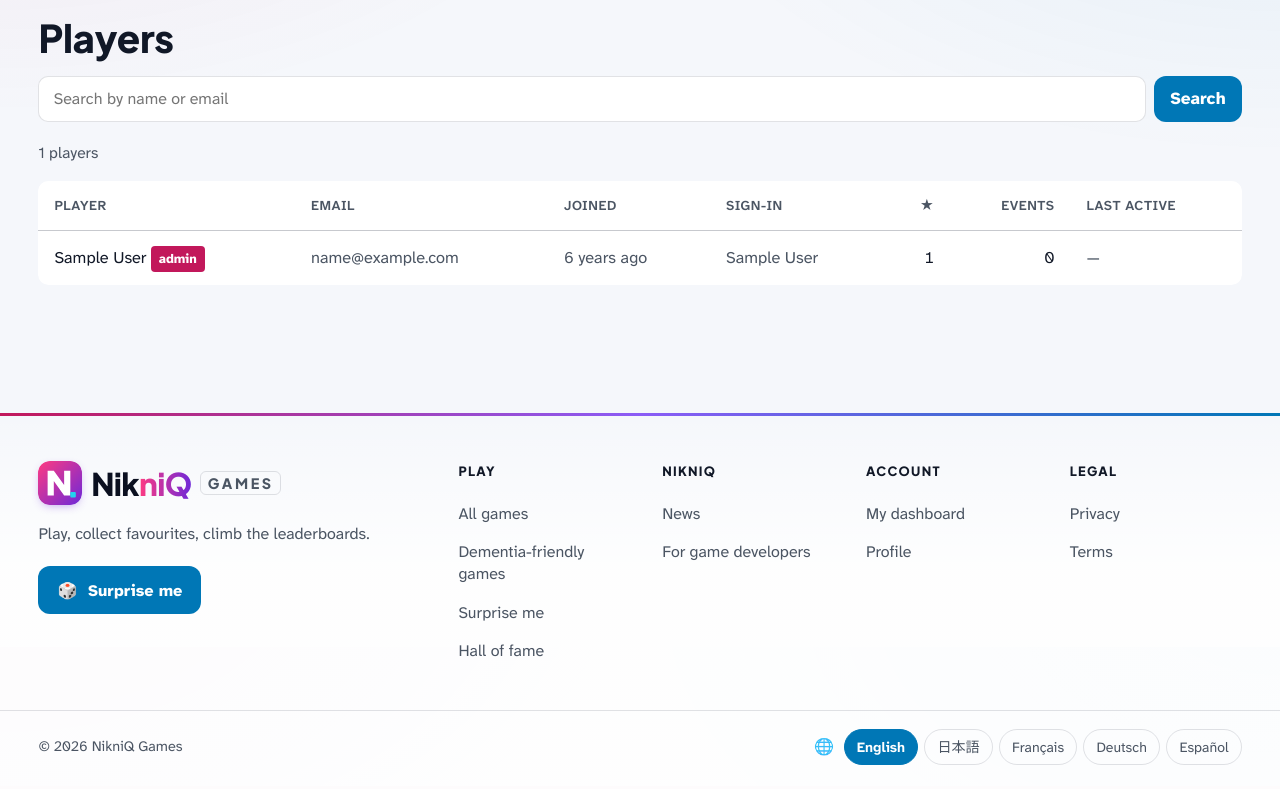
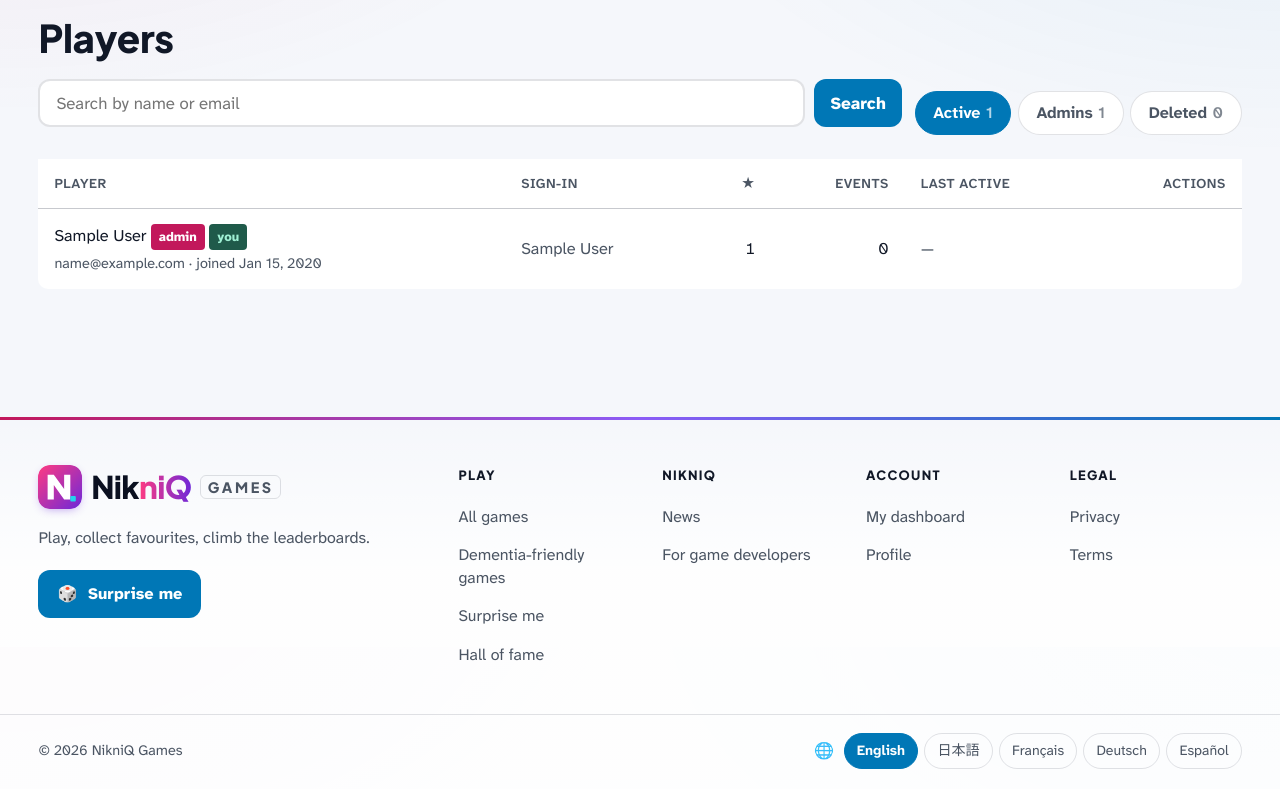
Before and after one commit to nikniq/nq-website, a Laravel app: page /auth/admin/players in a window 1280 px wide. Shown: the part 153-942 px from the top of the page. Before the commit the page ends 918 px from the top, so only its background shows below. Run offline with Laravel 12, Linux system fonts and the light colour scheme; a user stored in the database is signed in; data comes from the database, SQL or seed files in the repository; tables that the repository leaves empty hold one stand-in row (values such as "Sample post").

Commit message:
Admin user management: suspend (soft delete) with reason, restore, permanent delete, make/remove admin
Suspended accounts lose sessions and game tokens, can't log in, sign up or use
Google with that email, and drop out of leaderboards, hall of fame and reports.
Self-service account deletion stays a hard delete. Guards: not yourself, not
the last admin; permanent delete needs the email typed.

Co-Authored-By: Claude Opus 5.5 <noreply@anthropic.com>

```diff
--- a/app/Http/Controllers/Admin/PlayerController.php
+++ b/app/Http/Controllers/Admin/PlayerController.php
@@ -5,6 +5,7 @@ namespace App\Http\Controllers\Admin;
 use App\Http\Controllers\Controller;
 use App\Models\GameEvent;
 use App\Models\User;
+use Illuminate\Http\RedirectResponse;
 use Illuminate\Http\Request;
 use Illuminate\View\View;
 
@@ -13,8 +14,11 @@ class PlayerController extends Controller
     public function index(Request $request): View
     {
         $q = trim((string) $request->query('q', ''));
+        $show = in_array($request->query('show'), ['deleted', 'admins'], true) ? $request->query('show') : 'active';
 
         $players = User::query()
+            ->when($show === 'deleted', fn ($query) => $query->onlyTrashed())
+            ->when($show === 'admins', fn ($query) => $query->where('is_admin', true))
             ->withCount(['favouriteGames', 'gameEvents'])
             ->withMax('gameEvents', 'occurred_at')
             ->when($q !== '', fn ($query) => $query->where(fn ($w) => $w->where('name', 'like', "%{$q}%")->orWhere('email', 'like', "%{$q}%")))
@@ -22,7 +26,71 @@ class PlayerController extends Controller
             ->paginate(50)
             ->withQueryString();
 
-        return view('admin.players.index', ['players' => $players, 'q' => $q]);
+        return view('admin.players.index', [
+            'players' => $players, 'q' => $q, 'show' => $show,
+            'counts' => ['active' => User::count(), 'admins' => User::where('is_admin', true)->count(), 'deleted' => User::onlyTrashed()->count()],
+        ]);
+    }
+
+    /** Soft delete: suspend the account (restorable). */
+    public function destroy(Request $request, int $id): RedirectResponse
+    {
+        $user = User::findOrFail($id);
+        if ($error = $this->guard($request, $user)) {
+            return back()->with('error', $error);
+        }
+        $user->suspend($request->input('reason'));
+
+        return back()->with('status', "{$user->email} was suspended. Restore it from Deleted, or delete it permanently there.");
+    }
+
+    public function restore(int $id): RedirectResponse
+    {
+        $user = User::onlyTrashed()->findOrFail($id);
+        $user->restore();
+        $user->forceFill(['deleted_reason' => null])->saveQuietly();
+
+        return back()->with('status', "{$user->email} was restored. Revoked game sign-ins stay revoked; the player signs in again.");
+    }
+
+    /** Hard delete: remove the user and, through the foreign keys, all of their data. */
+    public function purge(Request $request, int $id): RedirectResponse
+    {
+        $user = User::withTrashed()->findOrFail($id);
+        if ($error = $this->guard($request, $user)) {
+            return back()->with('error', $error);
+        }
+        if (strtolower(trim((string) $request->input('confirm_email'))) !== strtolower($user->email)) {
+            return back()->with('error', "Type {$user->email} exactly to delete it permanently.");
+        }
+        $email = $user->email;
+        $user->forceDelete();
+
+        return redirect()->route('admin.players.index', ['show' => $request->query('show')])->with('status', "{$email} and all of its data were permanently deleted.");
+    }
+
+    public function toggleAdmin(Request $request, int $id): RedirectResponse
+    {
+        $user = User::findOrFail($id);
+        if ($user->is_admin && $error = $this->guard($request, $user)) {
+            return back()->with('error', $error);
+        }
+        $user->forceFill(['is_admin' => ! $user->is_admin])->save();
+
+        return back()->with('status', $user->is_admin ? "{$user->email} is now an admin." : "{$user->email} is no longer an admin.");
+    }
+
+    /** Never act on yourself, and never remove the last admin. */
+    private function guard(Request $request, User $user): ?string
+    {
+        if ($user->is($request->user())) {
+            return 'You cannot do that to your own account. Use Profile, or ask another admin.';
+        }
+        if ($user->is_admin && ! $user->trashed() && User::where('is_admin', true)->count() <= 1) {
+            return 'That is the only admin. Make another account an admin first.';
+        }
+
+        return null;
     }
 
     public function activity(): View
--- a/app/Http/Controllers/Auth/LoginController.php
+++ b/app/Http/Controllers/Auth/LoginController.php
@@ -23,6 +23,10 @@ class LoginController extends Controller
             'email' => ['required', 'email'],
             'password' => ['required', 'string'],
         ]);
+
+        if (User::isSuspendedEmail($credentials['email'])) {
+            throw ValidationException::withMessages(['email' => __('This account has been suspended. Contact us if you think this is a mistake.')]);
+        }
 
         $existing = User::where('email', $credentials['email'])->first();
         if ($existing && ! $existing->hasPassword()) {
--- a/app/Http/Controllers/Auth/RegisterController.php
+++ b/app/Http/Controllers/Auth/RegisterController.php
@@ -36,6 +36,10 @@ class RegisterController extends Controller
     {
         $data = $request->validate(['email' => ['required', 'email', 'max:255']]);
         $email = strtolower(trim($data['email']));
+
+        if (User::isSuspendedEmail($email)) {
+            return back()->withInput()->withErrors(['email' => __('This account has been suspended. Contact us if you think this is a mistake.')]);
+        }
 
         $user = User::where('email', $email)->first();
 
--- a/app/Http/Controllers/Auth/SocialLoginController.php
+++ b/app/Http/Controllers/Auth/SocialLoginController.php
@@ -47,6 +47,10 @@ class SocialLoginController extends Controller
 
         if (Auth::check()) {
             return $this->link($request, $provider, $socialUser);
+        }
+
+        if (User::isSuspendedEmail($email) || User::onlyTrashed()->where('provider_name', $provider)->where('provider_id', $socialUser->getId())->exists()) {
+            return $this->fail(__('This account has been suspended. Contact us if you think this is a mistake.'));
         }
 
         $user = User::where('provider_name', $provider)->where('provider_id', $socialUser->getId())->first();
--- a/app/Http/Controllers/HallOfFameController.php
+++ b/app/Http/Controllers/HallOfFameController.php
@@ -24,6 +24,7 @@ class HallOfFameController extends Controller
             ->join('games', 'games.id', '=', 'player_game_stats.game_id')
             ->where('games.is_enabled', true)
             ->whereNotNull('best_score')
+            ->whereHas('user')
             ->when($since, fn ($q) => $q->where('last_played_at', '>=', $since))
             ->get(['player_game_stats.*']);
 
--- a/app/Http/Controllers/ProfileController.php
+++ b/app/Http/Controllers/ProfileController.php
@@ -91,7 +91,7 @@ class ProfileController extends Controller
         ]);
 
         Auth::logout();
-        $user->delete();
+        $user->forceDelete(); // the player asked for their data to go: no soft delete
         $request->session()->invalidate();
         $request->session()->regenerateToken();
 
--- a/app/Models/User.php
+++ b/app/Models/User.php
@@ -7,12 +7,13 @@ use Illuminate\Database\Eloquent\Factories\HasFactory;
 use Illuminate\Database\Eloquent\Relations\BelongsToMany;
 use Illuminate\Database\Eloquent\Relations\HasMany;
 use Illuminate\Foundation\Auth\User as Authenticatable;
+use Illuminate\Database\Eloquent\SoftDeletes;
 use Illuminate\Notifications\Notifiable;
 
 class User extends Authenticatable
 {
     /** @use HasFactory<UserFactory> */
-    use HasFactory, Notifiable;
+    use HasFactory, Notifiable, SoftDeletes;
 
     protected $fillable = ['name', 'email', 'password', 'avatar', 'provider_name', 'provider_id', 'email_verified_at', 'is_public'];
 
@@ -48,6 +49,25 @@ class User extends Authenticatable
         return $this->hasMany(PlayerToken::class);
     }
 
+    /** Suspended (soft-deleted) accounts can't sign up, log in or use Google with this email. */
+    public static function isSuspendedEmail(?string $email): bool
+    {
+        return $email !== null && $email !== '' && static::onlyTrashed()->where('email', strtolower(trim($email)))->exists();
+    }
+
+    /** Soft delete: hide the account, end its sessions and revoke its game tokens. Restorable. */
+    public function suspend(?string $reason = null): void
+    {
+        $this->forceFill(['deleted_reason' => $reason ? mb_substr($reason, 0, 255) : null])->saveQuietly();
+        $this->playerTokens()->whereNull('revoked_at')->update(['revoked_at' => now()]);
+        if (config('session.driver') === 'database') {
+            \Illuminate\Support\Facades\DB::table(config('session.table', 'sessions'))->where('user_id', $this->id)->delete();
+        }
+        $this->setRememberToken(null);
+        $this->saveQuietly();
+        $this->delete();
+    }
+
     public function hasPassword(): bool
     {
         return ! empty($this->password);
--- a/app/Services/GameStatsService.php
+++ b/app/Services/GameStatsService.php
@@ -84,6 +84,7 @@ class GameStatsService
         $limit = max(1, min($limit, (int) config('portal.leaderboard_max', 100)));
 
         return PlayerGameStat::with('user:id,name,avatar')
+            ->whereHas('user') // skips suspended players
             ->where('game_id', $game->id)
             ->whereNotNull('best_score')
             ->orderByDesc('best_score')
--- a/app/Services/ReportService.php
+++ b/app/Services/ReportService.php
@@ -121,7 +121,7 @@ class ReportService
         ['from' => $from, 'to' => $to] = $this->window($days);
 
         return DB::table('game_events')
-            ->join('users', 'users.id', '=', 'game_events.user_id')
+            ->join('users', 'users.id', '=', 'game_events.user_id')->whereNull('users.deleted_at')
             ->whereBetween('occurred_at', [$from, $to])
             ->groupBy('users.id', 'users.name')
             ->select('users.id', 'users.name')
--- a/lang/de.json
+++ b/lang/de.json
@@ -335,5 +335,6 @@
     "{1} Player|[0,*] Players": "{1} Spieler|[0,*] Spieler",
     "Opens :host.": "Öffnet :host.",
     "Welcome back": "Willkommen zurück",
-    "Log in to see your favourites and scores.": "Melde dich an, um deine Favoriten und Punktestände zu sehen."
+    "Log in to see your favourites and scores.": "Melde dich an, um deine Favoriten und Punktestände zu sehen.",
+    "This account has been suspended. Contact us if you think this is a mistake.": "Dieses Konto wurde gesperrt. Kontaktiere uns, wenn du das für einen Fehler hältst."
 }
--- a/lang/es.json
+++ b/lang/es.json
@@ -335,5 +335,6 @@
     "{1} Player|[0,*] Players": "{1} Jugador|[0,*] Jugadores",
     "Opens :host.": "Abre :host.",
     "Welcome back": "Hola de nuevo",
-    "Log in to see your favourites and scores.": "Inicia sesión para ver tus favoritos y puntuaciones."
+    "Log in to see your favourites and scores.": "Inicia sesión para ver tus favoritos y puntuaciones.",
+    "This account has been suspended. Contact us if you think this is a mistake.": "Esta cuenta ha sido suspendida. Contáctanos si crees que es un error."
 }
--- a/lang/fr.json
+++ b/lang/fr.json
@@ -335,5 +335,6 @@
     "{1} Player|[0,*] Players": "{1} Joueur|[0,*] Joueurs",
     "Opens :host.": "Ouvre :host.",
     "Welcome back": "Bon retour",
-    "Log in to see your favourites and scores.": "Connectez-vous pour retrouver vos favoris et vos scores."
+    "Log in to see your favourites and scores.": "Connectez-vous pour retrouver vos favoris et vos scores.",
+    "This account has been suspended. Contact us if you think this is a mistake.": "Ce compte a été suspendu. Contactez-nous si vous pensez qu’il s’agit d’une erreur."
 }
--- a/lang/ja.json
+++ b/lang/ja.json
@@ -335,5 +335,6 @@
     "{1} Player|[0,*] Players": "{1} プレイヤー|[0,*] プレイヤー",
     "Opens :host.": ":host を開きます。",
     "Welcome back": "おかえりなさい",
-    "Log in to see your favourites and scores.": "ログインしてお気に入りとスコアを確認しましょう。"
+    "Log in to see your favourites and scores.": "ログインしてお気に入りとスコアを確認しましょう。",
+    "This account has been suspended. Contact us if you think this is a mistake.": "このアカウントは停止されています。誤りだと思われる場合はお問い合わせください。"
 }
--- a/public_html/css/site.css
+++ b/public_html/css/site.css
@@ -576,3 +576,19 @@ dl.kv dt { font-weight:700; color:var(--muted); }
 dl.kv dd { margin:0; word-break:break-all; }
 @media (max-width:640px) { dl.kv { grid-template-columns:1fr; } dl.kv dt { margin-top:.4rem; } }
 body.is-admin main .panel { max-width:920px; box-sizing:border-box; }
+/* Admin players */
+.admin-players .sub-line { font-size:.9rem; margin-top:.15rem; }
+.admin-players .actions-h { text-align:right; }
+.row-menu { position:relative; display:inline-block; text-align:left; }
+.row-menu > summary { list-style:none; cursor:pointer; }
+.row-menu > summary::-webkit-details-marker { display:none; }
+.row-menu-panel { position:absolute; right:0; top:calc(100% + .4rem); z-index:5; width:min(340px, 86vw); background:var(--panel); border:1px solid var(--line); border-radius:14px; box-shadow:0 18px 40px -12px rgba(15,23,42,.35); padding:.9rem; display:flex; flex-direction:column; gap:.75rem; white-space:normal; }
+.row-menu-panel form { margin:0; }
+.row-menu-panel .btn { width:100%; justify-content:center; }
+.stack-sm { display:flex; flex-direction:column; gap:.45rem; }
+.stack-sm label { display:flex; flex-direction:column; gap:.3rem; font-size:.92rem; font-weight:600; }
+.stack-sm input[type=text] { padding:.5rem .7rem; border-radius:8px; border:2px solid var(--line); background:var(--input); color:var(--input-text); font:inherit; font-size:.95rem; }
+.stack-sm small { font-size:.85rem; }
+.danger-box { border-top:1px solid var(--line); padding-top:.75rem; }
+.btn.warn { background:#b54708; color:#fff; border-color:#b54708; }
+.table-scroll:has(.admin-players), table.admin-players { overflow:visible; }
--- a/resources/views/admin/players/index.blade.php
+++ b/resources/views/admin/players/index.blade.php
@@ -3,25 +3,76 @@
 @section('content')
     @include('admin._nav')
     <h1>Players</h1>
-    <form class="search" method="get">
-        <input type="search" name="q" value="{{ $q }}" placeholder="Search by name or email" aria-label="Search players">
-        <button class="btn" type="submit">Search</button>
-    </form>
-    <p class="muted">{{ number_format($players->total()) }} players</p>
-    <div class="table-scroll"><table>
-        <thead><tr><th>Player</th><th>Email</th><th>Joined</th><th>Sign-in</th><th class="num">★</th><th class="num">Events</th><th>Last active</th></tr></thead>
+
+    <div class="admin-toolbar">
+        <form class="search" method="get" style="flex:1 1 320px;display:flex;gap:.6rem">
+            <input type="hidden" name="show" value="{{ $show }}">
+            <input type="search" name="q" value="{{ $q }}" placeholder="Search by name or email" aria-label="Search players" style="flex:1">
+            <button class="btn" type="submit">Search</button>
+        </form>
+        <nav class="chips" aria-label="Show">
+            @foreach(['active' => 'Active', 'admins' => 'Admins', 'deleted' => 'Deleted'] as $key => $label)
+                <a class="chip {{ $show === $key ? 'on' : '' }}" href="{{ route('admin.players.index', array_filter(['show' => $key === 'active' ? null : $key, 'q' => $q ?: null])) }}">{{ $label }} <span class="n">{{ number_format($counts[$key]) }}</span></a>
+            @endforeach
+        </nav>
+    </div>
+
+    @if($show === 'deleted')
+        <p class="muted">Suspended accounts can't log in, sign up again or use their game sign-ins, and are hidden from leaderboards. Their data is kept until you delete them permanently.</p>
+    @endif
+
+    <div class="table-scroll"><table class="admin-players">
+        <thead><tr><th>Player</th><th>Sign-in</th><th class="num">★</th><th class="num">Events</th><th>{{ $show === 'deleted' ? 'Suspended' : 'Last active' }}</th><th class="actions-h">Actions</th></tr></thead>
         <tbody>
-        @foreach($players as $u)
-            <tr>
-                <td>{{ $u->name }} @if($u->is_admin)<span class="badge">admin</span>@endif</td>
-                <td class="muted">{{ $u->email }}</td>
-                <td class="muted">{{ $u->created_at?->diffForHumans() }}</td>
+        @forelse($players as $u)
+            <tr @class(['is-off' => $u->trashed()])>
+                <td>
+                    <span class="row-title">{{ $u->name }}</span> @if($u->is_admin)<span class="badge">admin</span>@endif @if($u->is(auth()->user()))<span class="badge calm">you</span>@endif
+                    <div class="muted sub-line">{{ $u->email }} · joined {{ $u->created_at?->toFormattedDateString() }}</div>
+                </td>
                 <td class="muted">{{ $u->hasLinkedProvider() ? $u->providerLabel() : ($u->hasPassword() ? 'password' : 'unfinished') }}</td>
                 <td class="num">{{ $u->favourite_games_count }}</td>
                 <td class="num">{{ $u->game_events_count }}</td>
-                <td class="muted">{{ $u->game_events_max_occurred_at ? \Illuminate\Support\Carbon::parse($u->game_events_max_occurred_at)->diffForHumans() : '—' }}</td>
+                <td class="muted">
+                    @if($u->trashed())
+                        {{ $u->deleted_at->diffForHumans() }}@if($u->deleted_reason)<div class="sub-line">“{{ $u->deleted_reason }}”</div>@endif
+                    @else
+                        {{ $u->game_events_max_occurred_at ? \Illuminate\Support\Carbon::parse($u->game_events_max_occurred_at)->diffForHumans() : '—' }}
+                    @endif
+                </td>
+                <td class="actions">
+                    @unless($u->is(auth()->user()))
+                    <details class="row-menu">
+                        <summary class="btn sm ghost">Manage ▾</summary>
+                        <div class="row-menu-panel">
+                            @if($u->trashed())
+                                <form method="post" action="{{ route('admin.players.restore', $u->id) }}">@csrf
+                                    <button class="btn sm" type="submit">Restore account</button>
+                                </form>
+                            @else
+                                @if($u->is_public)<a class="btn sm ghost" href="{{ route('players.show', $u) }}" target="_blank" rel="noopener">Public profile ↗</a>@endif
+                                <form method="post" action="{{ route('admin.players.admin', $u->id) }}">@csrf
+                                    <button class="btn sm ghost" type="submit">{{ $u->is_admin ? 'Remove admin' : 'Make admin' }}</button>
+                                </form>
+                                <form method="post" action="{{ route('admin.players.destroy', $u->id) }}" class="stack-sm">@csrf @method('DELETE')
+                                    <label>Reason (optional) <input type="text" name="reason" maxlength="255" placeholder="e.g. spam"></label>
+                                    <button class="btn sm warn" type="submit">Suspend (soft delete)</button>
+                                    <small class="muted">Hides the account and signs it out everywhere. Can be restored.</small>
+                                </form>
+                            @endif
+                            <form method="post" action="{{ route('admin.players.purge', $u->id) }}?show={{ $show }}" class="stack-sm danger-box" onsubmit="return confirm('Permanently delete {{ $u->email }} and all of their scores, favourites and activity? This cannot be undone.')">@csrf @method('DELETE')
+                                <label><span>Type <strong>{{ $u->email }}</strong> to confirm</span> <input type="text" name="confirm_email" required autocomplete="off"></label>
+                                <button class="btn sm danger" type="submit">Delete permanently</button>
+                                <small class="muted">Removes the user and all their data. Cannot be undone.</small>
+                            </form>
+                        </div>
+                    </details>
+                    @endunless
+                </td>
             </tr>
-        @endforeach
+        @empty
+            <tr><td colspan="6" class="muted">No players {{ $q ? 'match “'.$q.'”' : 'here' }}.</td></tr>
+        @endforelse
         </tbody>
     </table></div>
     <div style="margin-top:1rem">{{ $players->links() }}</div>
--- a/routes/web.php
+++ b/routes/web.php
@@ -105,6 +105,10 @@ Route::middleware('auth')->group(function () {
         Route::post('/games/{game}/rotate-secret', [AdminGameController::class, 'rotateSecret'])->name('games.rotate-secret');
         Route::resource('games', AdminGameController::class)->except('show');
         Route::get('/players', [AdminPlayerController::class, 'index'])->name('players.index');
+        Route::delete('/players/{id}', [AdminPlayerController::class, 'destroy'])->whereNumber('id')->name('players.destroy');
+        Route::post('/players/{id}/restore', [AdminPlayerController::class, 'restore'])->whereNumber('id')->name('players.restore');
+        Route::delete('/players/{id}/purge', [AdminPlayerController::class, 'purge'])->whereNumber('id')->name('players.purge');
+        Route::post('/players/{id}/admin', [AdminPlayerController::class, 'toggleAdmin'])->whereNumber('id')->name('players.admin');
         Route::get('/activity', [AdminPlayerController::class, 'activity'])->name('players.activity');
         Route::get('/reports', [ReportController::class, 'index'])->name('reports.index');
         Route::get('/reports/export', [ReportController::class, 'export'])->name('reports.export');
```
Also changed, not shown: CLAUDE.md (+1 -0 lines), tests/Feature/AdminUserDeletionTest.php (added, +85 -0 lines), database/migrations/2026_11_17_000100_add_soft_deletes_to_users_table.php (added).
